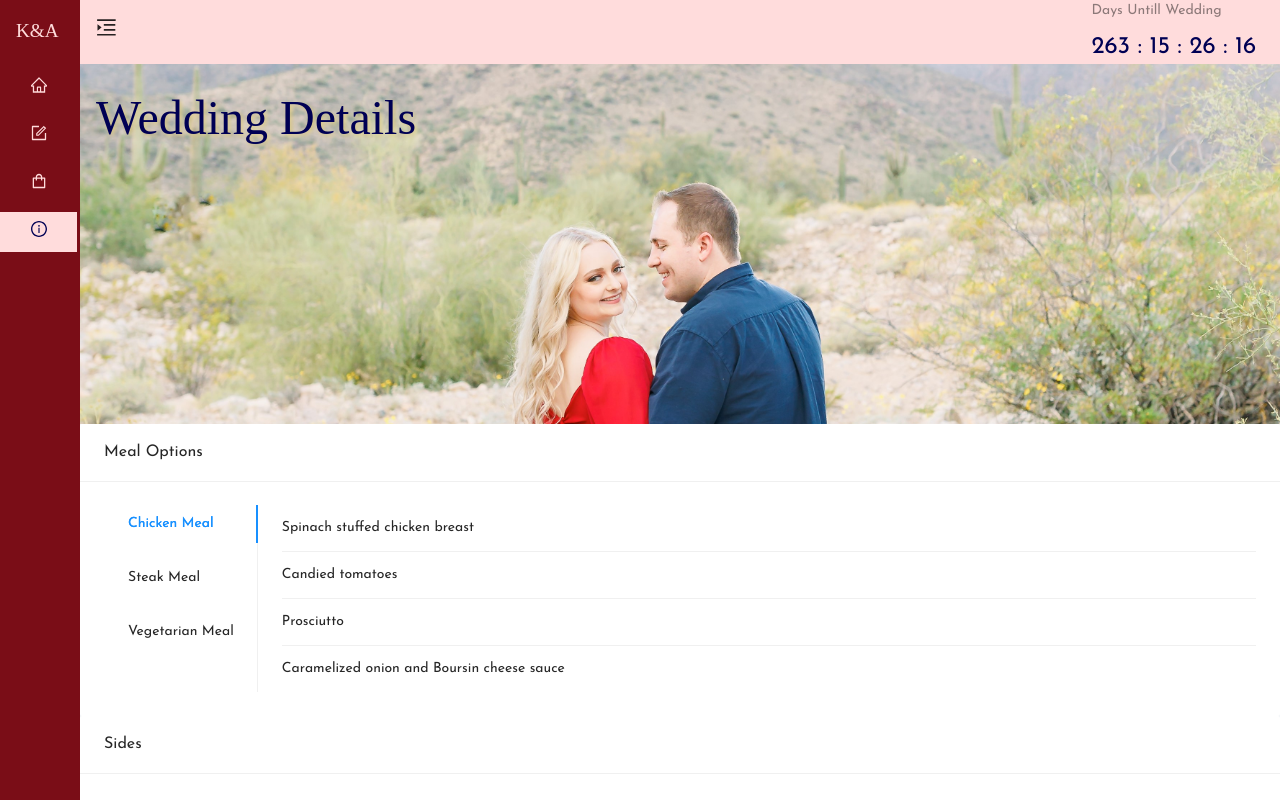
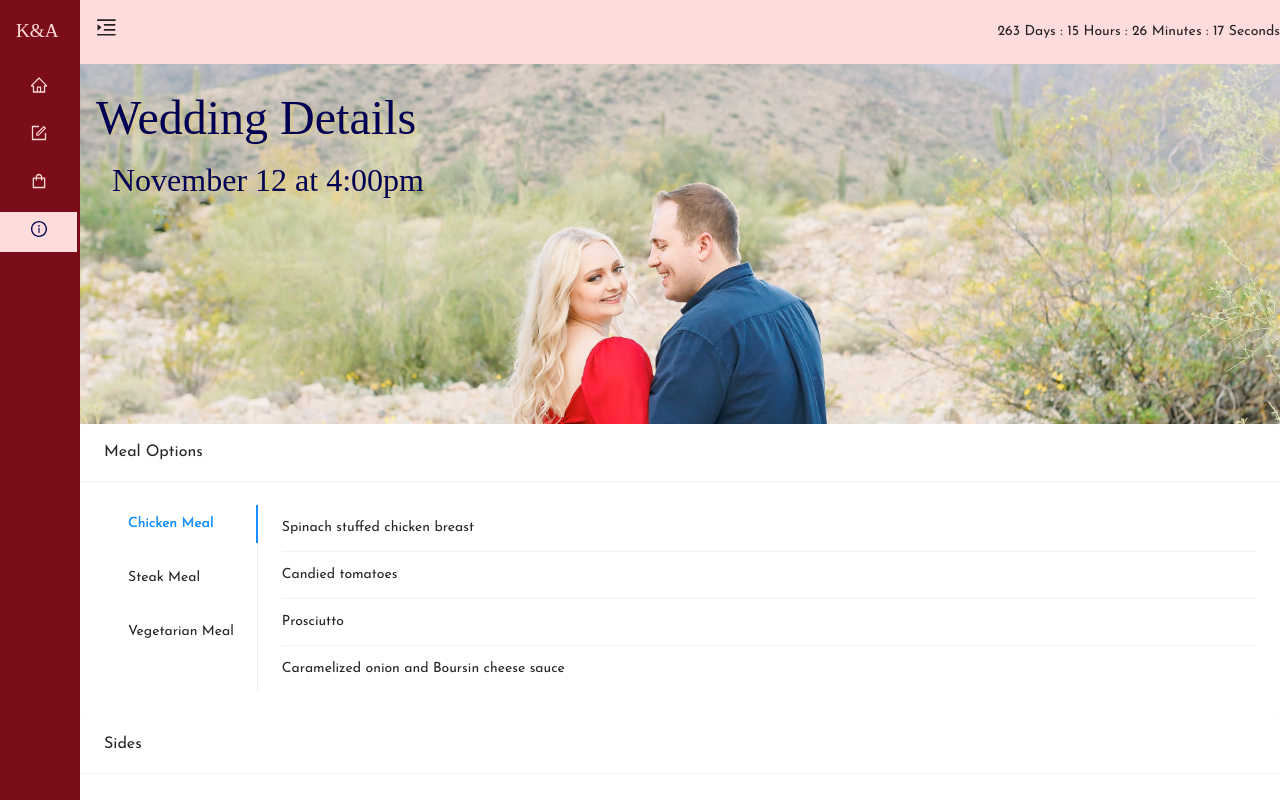
Before and after one commit to ethannnn6122/Kaylee-Austin-Wedding, a React (Create React App) app in the folder wedding-site/: page /details in a window 1280 px wide. Shown: the top 800 px of the page. Built offline with nearby package versions, Linux system fonts and the light colour scheme; a web font is replaced by a local one.

Commit message:
bug patch and close of rsvps

```diff
--- /dev/null
+++ b/package.json
@@ -0,0 +1,5 @@
+{
+  "dependencies": {
+    "moment": "^2.29.4"
+  }
+}
--- /dev/null
+++ b/wedding-site/src/components/ClockCount.js
@@ -0,0 +1,41 @@
+import React, { useEffect, useState } from "react";
+
+const Clock = ({ deadline }) => {
+  const [days, setDays] = useState(0);
+  const [hours, setHours] = useState(0);
+  const [minutes, setMinutes] = useState(0);
+  const [seconds, setSeconds] = useState(0);
+
+  const leading0 = (num) => {
+    return num < 10 ? "0" + num : num;
+  };
+
+  const getTimeUntil = (deadline) => {
+    const time = Date.parse(deadline) - Date.parse(new Date());
+    if (time < 0) {
+      setDays(0);
+      setHours(0);
+      setMinutes(0);
+      setSeconds(0);
+    } else {
+      setDays(Math.floor(time / (1000 * 60 * 60 * 24)));
+      setHours(Math.floor((time / (1000 * 60 * 60)) % 24));
+      setMinutes(Math.floor((time / 1000 / 60) % 60));
+      setSeconds(Math.floor((time / 1000) % 60));
+    }
+  };
+
+  useEffect(() => {
+    setInterval(() => getTimeUntil(deadline), 1000);
+
+    return () => getTimeUntil(deadline);
+  }, [deadline]);
+
+  return (
+    <div  style={{  position: "absolute", top: "0px", right: "0px" }}>
+        {leading0(days)} Days : {leading0(hours)} Hours : {leading0(minutes)} Minutes : {leading0(seconds)} Seconds
+    </div>
+  );
+};
+
+export default Clock;
--- a/wedding-site/src/components/LayoutNav.js
+++ b/wedding-site/src/components/LayoutNav.js
@@ -1,6 +1,5 @@
 import React, {Component} from 'react';
-import { Layout, Statistic} from 'antd';
-import moment from 'moment';
+import { Layout } from 'antd';
 import { Routes, Route } from 'react-router-dom';
 import classes from './LayoutNav.module.css';
 import {
@@ -10,22 +9,21 @@ import {
 
 //Components
 import NavSider from './NavSider';
-import FooterComp from './Footer';
+import ClockCount from "./ClockCount";
 
 // Containers
 import HomeContainer from '../containers/HomeContainer';
-import RsvpContainer from '../containers/RsvpContainer';
 import GiftRegistry from '../containers/GiftRegistry';
 import DetailsContainer from '../containers/DetailsContainer';
 
 const { Header } = Layout;
 
-const { Countdown } = Statistic;
+// const { Countdown } = Statistic;
 
 class LayoutNav extends Component {
     state = {
         collapsed: false,
-        deadline: moment("20221112", "YYYYMMDD").calendar(),
+        deadline: "November, 12, 2022"
     };
 
     toggle = () => {
@@ -45,19 +43,19 @@ class LayoutNav extends Component {
                     <NavSider isCollapsed={this.state.collapsed}/>
 					<Layout style={{ position: "relative", minHeight: "100vh" }}>
 						<Header className={classes.siteLayoutBackground}>
-                            <Countdown className={classes.countdown} title="Days Untill Wedding" format="D : HH : mm : ss " value={this.state.deadline} onFinish={this.onFinish} />
+
 							{React.createElement(!this.state.collapsed ? MenuUnfoldOutlined : MenuFoldOutlined, {
 							className: classes.trigger,
 							onClick: this.toggle,
 							})}
+                            <ClockCount deadline={this.state.deadline} />
 						</Header>
 						<Routes>
 							<Route path="/" element={<HomeContainer />}/>
-							<Route path="/rsvp" element={<RsvpContainer />}/>
+							<Route disabled path="/rsvp" element={<HomeContainer />}/>
 							<Route path="/registry" element={<GiftRegistry />}/>
 							<Route path="/details" element={<DetailsContainer />}/>
 						</Routes>
-						<FooterComp />
 					</Layout>
 				</Layout>
 		  	</>
--- a/wedding-site/src/components/LayoutNav.module.css
+++ b/wedding-site/src/components/LayoutNav.module.css
@@ -11,6 +11,7 @@
 }
 
 .siteLayoutBackground {
+    /* position: relative;s */
     background: #FFDCDC;
     padding-left: 1rem;
 }
--- a/wedding-site/src/containers/DetailsContainer.js
+++ b/wedding-site/src/containers/DetailsContainer.js
@@ -17,7 +17,10 @@ class DetailsContainer extends Component {
     render() {
         return (
             <div>
-                <div className={classes.bannerImg}>Wedding Details</div>
+                <div className={classes.bannerImg}>
+                    Wedding Details
+                    <p className={classes.dateTime}>November 12 at 4:00pm</p>
+                </div>
                 <Row gutter={{ xs: 8, sm: 16, md: 24, lg: 32 }}>
                     <Col span={24}>
                         <Card title="Meal Options" bordered={false}>
--- a/wedding-site/src/containers/DetailsContainer.module.css
+++ b/wedding-site/src/containers/DetailsContainer.module.css
@@ -11,6 +11,11 @@
     padding: 1rem;
 }
 
+.dateTime {
+    font-size: 2rem;
+    padding-left: 1rem;
+}
+
 @media only screen and (max-width: 1400px) {
     .bannerImg {
         font-size: 3rem;
--- a/wedding-site/src/containers/HomeContainer.js
+++ b/wedding-site/src/containers/HomeContainer.js
@@ -65,7 +65,8 @@ class HomeContainer extends Component {
                                 <Link to={item.linkPath}>
                                     <Button className={item.btnClass} size={item.btnClass} type={item.btnType}>{item.btnText}</Button>
                                 </Link>
-                                <p className={item.subTextClass}>November 12th, 2022</p>
+                                <p className={item.subTextClass}>November 12th, 2022 at 4:00pm</p>
+                                <p className={item.subTextClass} >Any questions, please contact us at <a href={"mailto:info@widickwedding.com"}>info@widickwedding.com</a></p>
                             </div>
                         </div>
                     ))}
--- a/wedding-site/src/containers/HomeContainer.module.css
+++ b/wedding-site/src/containers/HomeContainer.module.css
@@ -61,6 +61,7 @@
     font-family: 'Josefin Sans', sans-serif;
     text-shadow: 2px 2px 4px #DECB85;
     margin-top: 20rem;
+    display: none;
 }
 
 .subTitle {
```
Also changed, not shown: 2 other files (tests, documents, lock files or other folders).
